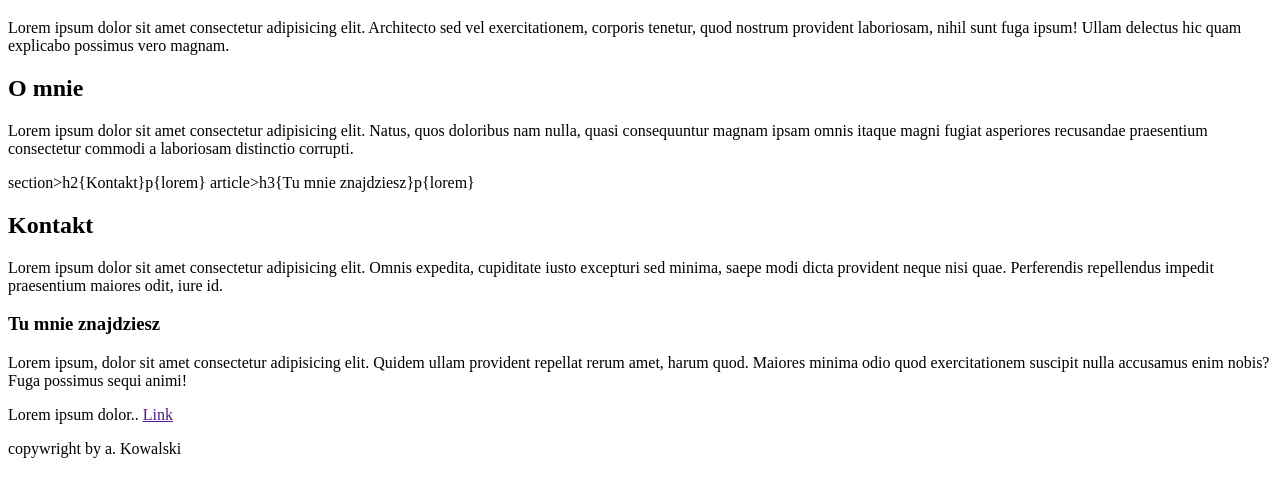
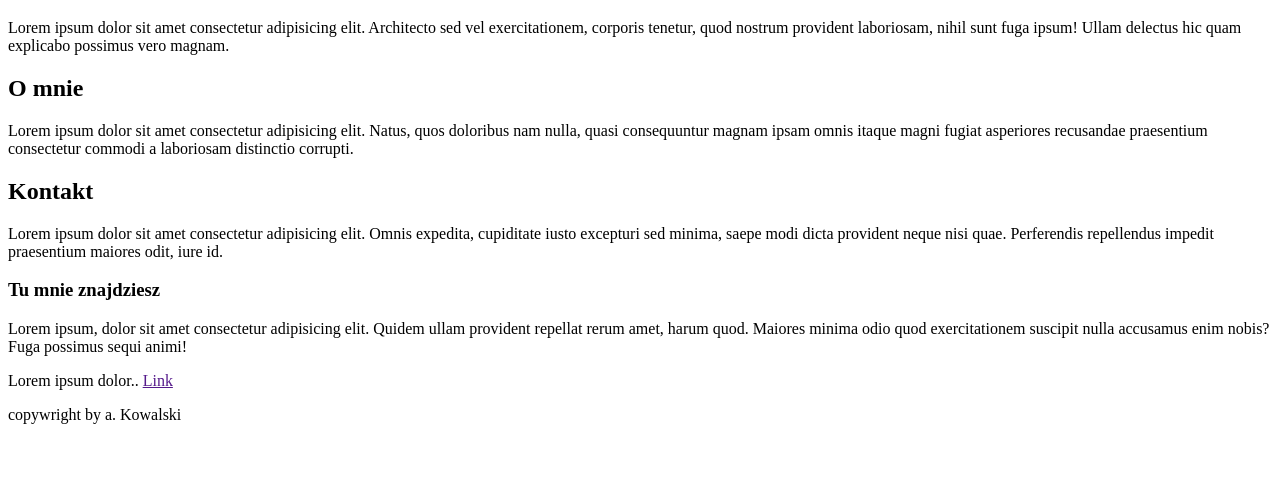
Before and after one commit to kwarchal92/semantyka, a plain HTML site: page index.html in a window 1280 px wide. Shown: the part 90-586 px from the top of the page. Drawn offline with Linux system fonts and the light colour scheme.

Commit message:
poprawione

```diff
--- a/index.html
+++ b/index.html
@@ -23,7 +23,6 @@
         <p>Lorem ipsum dolor sit amet consectetur adipisicing elit. Natus, quos doloribus nam nulla, quasi consequuntur magnam ipsam omnis itaque magni fugiat asperiores recusandae praesentium consectetur commodi a laboriosam distinctio corrupti.</p>
     </section>
 
-    section>h2{Kontakt}p{lorem} article>h3{Tu mnie znajdziesz}p{lorem}
 
     <section>
         <h2>Kontakt</h2>
```
